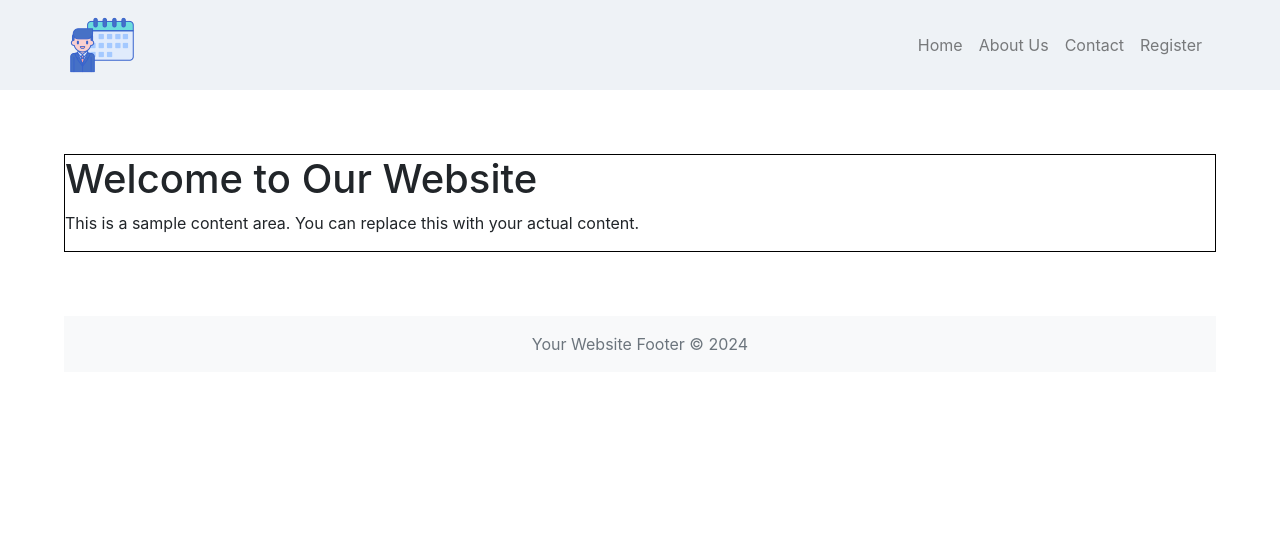
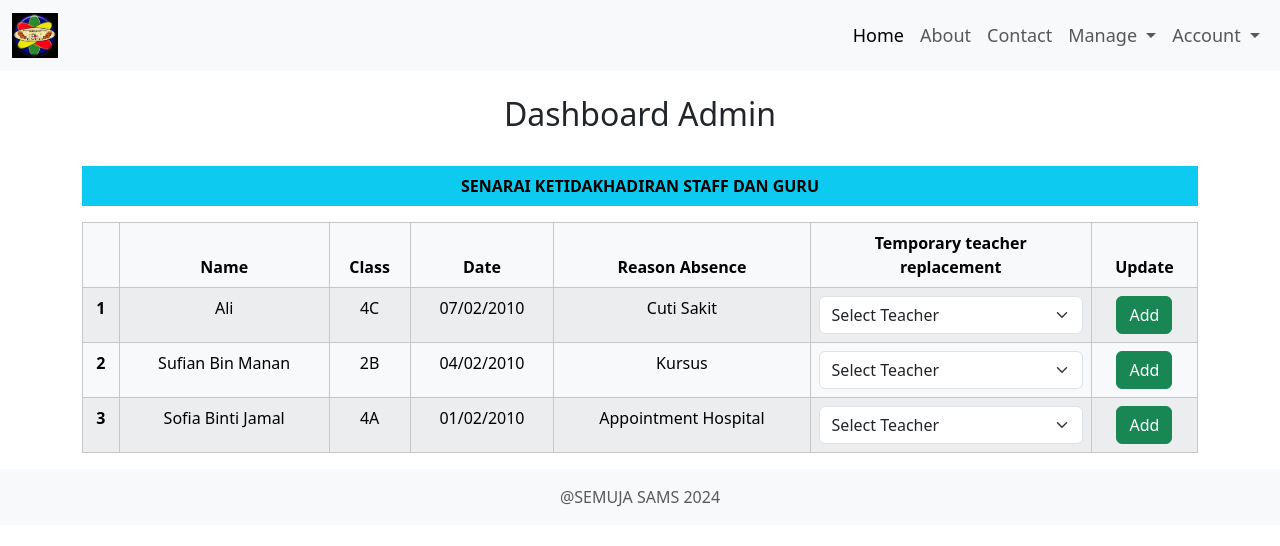
Before and after one commit to HaikalMohamed2/WebApp-FYP, a PHP site: page / in a window 1280 px wide. Shown: the top 546 px of the page. Run offline with PHP 8.4, Linux system fonts and the light colour scheme.

Commit message:
modified and Change Design

```diff
--- a/Index.html
+++ b/Index.html
@@ -1,95 +1,145 @@
 <!DOCTYPE html>
 <html lang="en">
 <head>
+  <meta charset="UTF-8">
   <meta name="viewport" content="width=device-width, initial-scale=1.0">
-    <!-- Bootstrap CSS -->
-    <link rel="stylesheet" href="https://cdn.jsdelivr.net/npm/bootstrap@4.1.3/dist/css/bootstrap.min.css" integrity="sha384-MCw98/SFnGE8fJT3GXwEOngsV7Zt27NXFoaoApmYm81iuXoPkFOJwJ8ERdknLPMO" crossorigin="anonymous">
-    <!-- MyStyle CSS-->
-    <link rel="stylesheet" href="MyStyle.css">
-    <title>Home</title>
+  <title>Ls</title>
+  <!-- Bootstrap for CSS -->
+  <link href="https://cdn.jsdelivr.net/npm/bootstrap@5.3.3/dist/css/bootstrap.min.css" rel="stylesheet">
+  <!-- Custom CSS -->
+  <link href="MyStyle.css" rel="stylesheet">
 </head>
 <body>
-    <!-- Desktop Navigation -->
-    <nav class="navbar navbar-expand navbar-light" style="background-color: #98afc729;">
-        <div class="container">
-            <a href="#" class="navbar-brand"><img src="EMIconExample.png" alt=""></a>
-            <ul class="navbar-nav ml-auto"> <!-- Use ml-auto to align items to the right -->
+
+<!-- Header -->
+<!-- Header -->
+<header>
+  <nav class="navbar navbar-expand-lg navbar-light bg-light NavFont">
+    <div class="container-fluid">
+      <a href="#" class="navbar-brand"><img src="SourceImg\SEMUJA-Logo.png.jpg" width="20%" height="20%"></a>
+      <button class="navbar-toggler" type="button" data-bs-toggle="collapse" data-bs-target="#navbarNav" aria-controls="navbarNav" aria-expanded="false" aria-label="Toggle navigation">
+        <span class="navbar-toggler-icon"></span>
+      </button>
+      <div class="collapse navbar-collapse" id="navbarNav">
+        <ul class="navbar-nav ms-auto">
           <li class="nav-item">
-                    <a href="#" class="nav-link">Home</a>
+            <a class="nav-link active" aria-current="page" href="#">Home</a>
           </li>
           <li class="nav-item">
-                    <a href="#" class="nav-link">About Us</a>
+            <a class="nav-link" href="#">About</a>
           </li>
           <li class="nav-item">
-                    <a href="#" class="nav-link">Contact</a>
+            <a class="nav-link" href="#">Contact</a>
           </li>
-                <li class="nav-item">
-                    <a href="#" class="nav-link">Register</a>
+          <li class="nav-item dropdown">
+            <a class="nav-link dropdown-toggle" href="#" id="navbarDropdownManage" role="button" data-bs-toggle="dropdown" aria-expanded="false">
+              Manage
+            </a>
+            <ul class="dropdown-menu" aria-labelledby="navbarDropdownManage">
+              <li><a class="dropdown-item" href="#">Account</a></li>
+              <li><a class="dropdown-item" href="#">Database</a></li>
+            </ul>
+          </li>
+          <li class="nav-item dropdown">
+            <a class="nav-link dropdown-toggle" href="#" id="navbarDropdownAccount" role="button" data-bs-toggle="dropdown" aria-expanded="false">
+              Account
+            </a>
+            <ul class="dropdown-menu" aria-labelledby="navbarDropdownAccount">
+              <li><a class="dropdown-item" href="#">Profile</a></li>
+              <li><a class="dropdown-item" href="#">Log Out</a></li>
+            </ul>
           </li>
         </ul>
       </div>
+    </div>
   </nav>
+</header>
 
-    <!-- Mobile/Tablet Sidebar Navigation -->
-    <main class="d-flex flex-nowrap">
-        <div class="bg-light sidebar">
-            <a href="#" class="d-block p-3 link-body-emphasis text-decoration-none" title="Icon-only" data-toggle="tooltip" data-placement="right">
-                <img src="EMIconExample.png" alt="">
-            </a>
-            <ul class="nav flex-column">
-                <li class="nav-item">
-                    <a href="#" class="nav-link active py-3 border-bottom" aria-current="page" title="Home" data-toggle="tooltip" data-placement="right">
-                        <img src="HomeIcon.png" alt="">
-                    </a>
-                </li>
-                <li class="nav-item">
-                    <a href="#" class="nav-link py-3 border-bottom" title="About Us" data-toggle="tooltip" data-placement="right">
-                        <img src="AboutUsIcon.png" alt="">
-                    </a>
-                </li>
-                <li class="nav-item">
-                    <a href="#" class="nav-link py-3 border-bottom" title="Contact" data-toggle="tooltip" data-placement="right">
-                        <img src="RegisterAccIcon.png" alt="">
-                    </a>
-                </li>
-                <li class="nav-item">
-                    <a href="#" class="nav-link py-3 border-bottom" title="Register" data-toggle="tooltip" data-placement="right">
-                        <img src="ContactUsIcon.png" alt="">
-                    </a>
-                </li>
-            </ul>
-            <div class="dropdown border-top">
-                <a href="#" class="d-flex align-items-center justify-content-center p-3 link-body-emphasis text-decoration-none dropdown-toggle"
-                data-toggle="dropdown" aria-expanded="false">
-                    <img src="https://github.com/mdo.png" alt="mdo" width="50" height="50" class="rounded-circle">
-                </a>
-                <ul class="dropdown-menu text-small shadow dropdown-menu-right">
-                    <li><a class="dropdown-item" href="#">New project...</a></li>
-                    <li><a class="dropdown-item" href="#">Settings</a></li>
-                    <li><a class="dropdown-item" href="#">Profile</a></li>
-                    <li><hr class="dropdown-divider"></li>
-                    <li><a class="dropdown-item" href="#">Sign out</a></li>
-                </ul>
+
+<!-- Page Content -->
+<div class="container">
+  <div class="row">
+    <div class="col">
+      <br><h2 class="text-center">Dashboard Admin</h2><br>
+      <div class="table-responsive">
+        <table class="table table-bordered table-striped table-light">
+          <thead align="center">
+            <tr>
+              <p class="text-bg-info p-2" align="center"><b>SENARAI KETIDAKHADIRAN STAFF DAN GURU</b></p>
+              <th scope="col"></th>
+              <th scope="col">Name</th>
+              <th scope="col">Class</th>
+              <th scope="col">Date</th>
+              <th scope="col">Reason Absence</th>
+              <th scope="col">Temporary teacher<br>replacement</th>
+              <th scope="col">Update</th>
+            </tr>
+          </thead>
+          <tbody align="center">
+            <tr>
+              <th scope="row">1</th>
+              <td>Ali</td>
+              <td>4C</td>
+              <td>07/02/2010</td>
+              <td>Cuti Sakit</td>
+              <td>
+                <select class="form-select" aria-label="Default select example">
+                  <option selected>Select Teacher</option>
+                  <option value="1">Ali Bin Abu</option>
+                  <option value="2">Sufian Bin Manan</option>
+                  <option value="3">Sofia Binti Jamal</option>
+                </select>
+              </td>
+              <td><a class="btn btn-success" href="#" role="button">Add</a></td>
+            </tr>
+            <tr>
+              <th scope="row">2</th>
+              <td>Sufian Bin Manan</td>
+              <td>2B</td>
+              <td>04/02/2010</td>
+              <td>Kursus</td>
+              <td>
+                <select class="form-select" aria-label="Default select example">
+                  <option selected>Select Teacher</option>
+                  <option value="1">Ali Bin Abu</option>
+                  <option value="2">Sufian Bin Manan</option>
+                  <option value="3">Sofia Binti Jamal</option>
+                </select>
+              </td>
+              <td><a class="btn btn-success" href="#" role="button">Add</a></td>
+            </tr>
+            <tr>
+              <th scope="row">3</th>
+              <td>Sofia Binti Jamal</td>
+              <td>4A</td>
+              <td>01/02/2010</td>
+              <td>Appointment Hospital</td>
+              <td>
+                <select class="form-select" aria-label="Default select example">
+                  <option selected>Select Teacher</option>
+                  <option value="1">Ali Bin Abu</option>
+                  <option value="2">Sufian Bin Manan</option>
+                  <option value="3">Sofia Binti Jamal</option>
+                </select>
+              </td>
+              <td><a class="btn btn-success" href="#" role="button">Add</a></td>
+            </tr>
+          </tbody>
+        </table>
       </div>
     </div>
-    </main>
-
-    <!-- Content -->
-    <div class="w3-half w3-container Content">
-        <h1>Welcome to Our Website</h1>
-        <p>This is a sample content area. You can replace this with your actual content.</p>
+  </div>
 </div>
 
 <!-- Footer -->
-    <footer class="footer mt-auto py-3 bg-light Footer">
-        <div class="container text-center">
-            <span class="text-muted">Your Website Footer &copy; 2024</span>
+<footer class="footer mt-auto py-3 bg-light" style="text-align: center;">
+  <div class="container">
+    <span class="text-muted">@SEMUJA SAMS 2024</span>
   </div>
 </footer>
 
+
 <!-- Bootstrap JS -->
-    <script src="https://code.jquery.com/jquery-3.3.1.slim.min.js" integrity="sha384-q8i/X+965DzO0rT7abK41JStQIAqVgRVzpbzo5smXKp4YfRvH+8abtTE1Pi6jizo" crossorigin="anonymous"></script>
-    <script src="https://cdn.jsdelivr.net/npm/popper.js@1.14.3/dist/umd/popper.min.js" integrity="sha384-ZMP7rVo3mIykV+2+9J3UJ46jBk0WLaUAdn689aCwoqbBJiSnjAK/l8WvCWPIPm49" crossorigin="anonymous"></script>
-    <script src="https://cdn.jsdelivr.net/npm/bootstrap@4.1.3/dist/js/bootstrap.min.js" integrity="sha384-ChfqqxuZUCnJSK3+MXmPNIyE6ZbWh2IMqE241rYiqJxyMiZ6OW/JmZQ5stwEULTy" crossorigin="anonymous"></script>
+<script src="https://cdn.jsdelivr.net/npm/bootstrap@5.3.3/dist/js/bootstrap.bundle.min.js"></script>
 </body>
 </html>
--- a/MyStyle.css
+++ b/MyStyle.css
@@ -1,88 +1,40 @@
-/* Styles for mobile and tablet screens */
-@media (max-width: 767.98px)
+.NavFont
 {
-    /* Hide desktop navigation */
-    .navbar-expand
-    {
-        display: none;
-    }
-
-    /* Show sidebar */
-    .sidebar
-    {
-        display: block;
-    }
+    font-size: large;
+}
+.navbar-nav
+{
+    margin-left: auto;
+    text-align: center;
+}
+/* Custom styles for table */
+.table-responsive
+{
+    max-width: 100%;
+    overflow-x: auto;
 }
 
-/* Styles for desktop screens */
-@media (min-width: 768px)
+.table-striped tbody tr:nth-of-type(odd)
 {
-    /* Hide mobile/tablet sidebar navigation */
-    .sidebar
-    {
-        display: none;
-    }
+    background-color: rgba(0, 0, 0, 0.05);
+}
+/* Custom scrollbar styles */
+::-webkit-scrollbar
+{
+    width: 10px;
 }
 
-/* Sidebar */
-.sidebar
+::-webkit-scrollbar-track
 {
-    background-color: #bcc6cc;
-    border-right: 2px solid #dee2e6;
-    height: 100%;
-    position: fixed;
-    top: 0;
-    left: 0;
-    overflow-y: visible;
+    background: #f1f1f1;
 }
 
-/* Sidebar - dropdown border */
-.dropdown.border-top
+::-webkit-scrollbar-thumb
 {
-    position: absolute;
-    bottom: 0;
-    width: 100%;
-    left: 0;
+    background: #888;
 }
 
-.Content
+::-webkit-scrollbar-thumb:hover
 {
-    border: black solid 1px;
-    /* Styles for mobile and tablet screens */
-    @media (max-width: 767.98px)
-    {
-        margin-left: 30%;
-        margin-right: 10%;
-        margin-top: 10%;
-        margin-bottom: 10%;;
-
-    }
-    /* Styles for desktop screens */
-    @media (min-width: 768px)
-    {
-        margin-left: 5%;
-        margin-right: 5%;
-        margin-top: 5%;
-        margin-bottom: 5%;
-    }
+    background: #555;
 }
-.Footer
-{
-    /* Styles for mobile and tablet screens */
-    @media (max-width: 767.98px)
-    {
-        margin-left: 30%;
-        margin-right: 10%;
-        margin-top: 10%;
-        margin-bottom: 10%;;
-
-    }
-    /* Styles for desktop screens */
-    @media (min-width: 768px)
-    {
-        margin-left: 5%;
-        margin-right: 5%;
-        margin-top: 5%;
-        margin-bottom: 5%;
-    }
-}
```
Also changed, not shown: Example/FirstDesignExample.html (added, +116 -0 lines), Example/OldDesign1.html (added, +137 -0 lines), Index copy.html (deleted, +0 -61 lines), EMIconExample.png (deleted), Example/ExampleSideBar.html (renamed from ExampleSideBar.html), SourceImg/AboutUsIcon.png (renamed from AboutUsIcon.png), SourceImg/BlogIcon.png (added), SourceImg/ContactUsIcon.png (renamed from ContactUsIcon.png), SourceImg/FbIcon.png (added), SourceImg/HomeIcon.png (renamed from HomeIcon.png), SourceImg/IgIcon.png (added), SourceImg/RegisterAccIcon.png (renamed from RegisterAccIcon.png), SourceImg/SEMUJA-Logo.png.jpg (added). Lines whose indentation alone changed are shown as unchanged.
